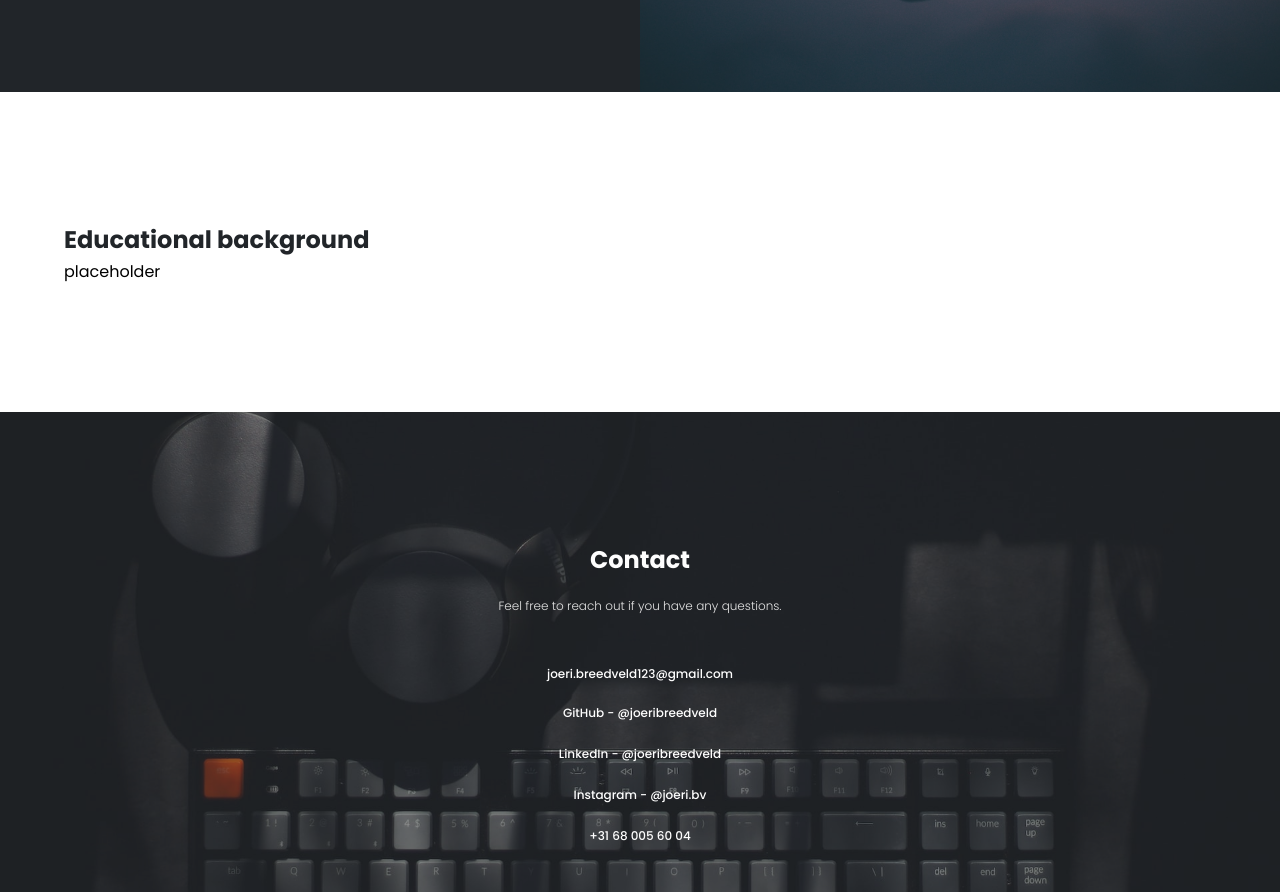
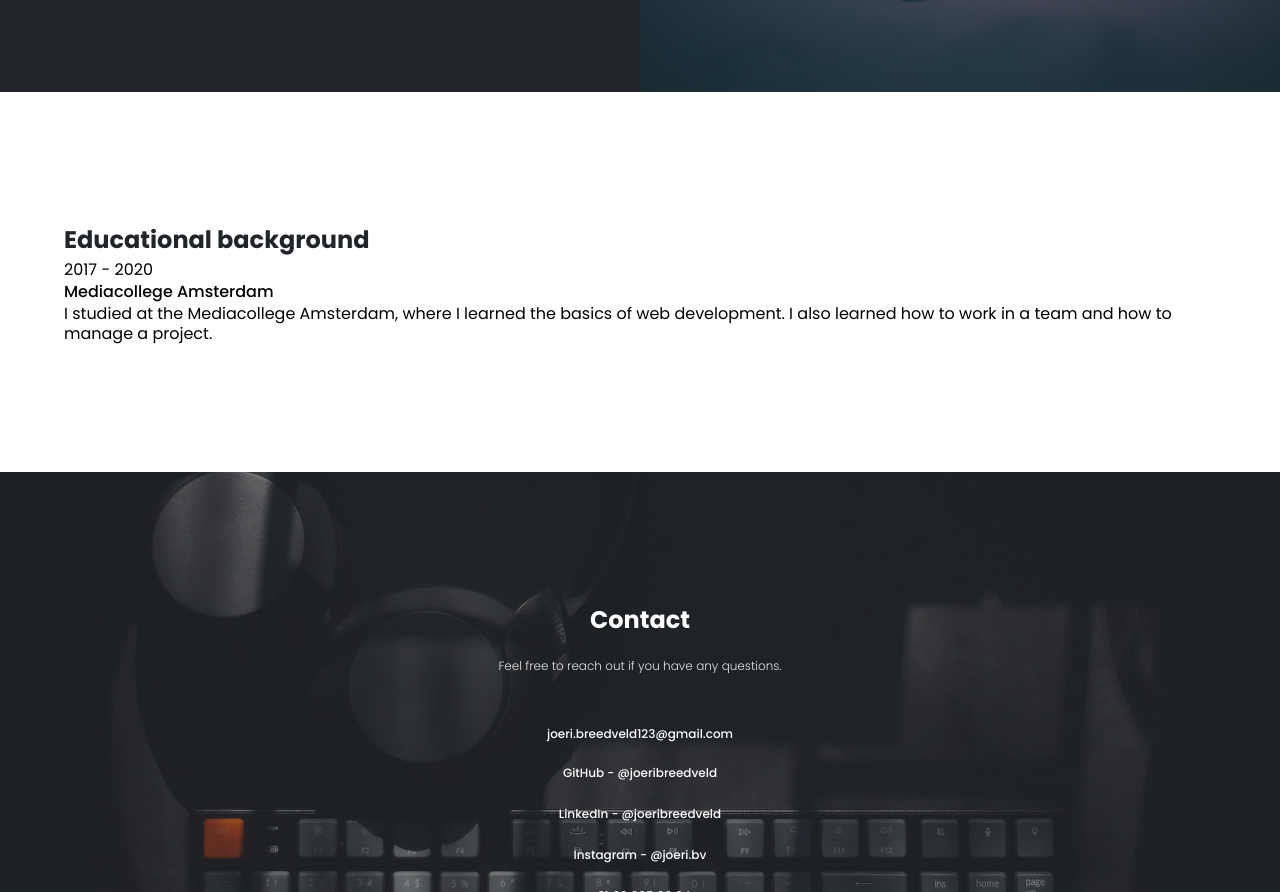
Before and after one commit to joeribreedveld/portfolio-website-v6, a Next.js app: page / in a window 1280 px wide. Shown: the part 1968-2860 px from the top of the page. Built offline with nearby package versions, Linux system fonts and the light colour scheme.

Commit message:
feat(education): change name and continue working on education components

```diff
--- /dev/null
+++ b/src/components/sections/Education/Education.tsx
@@ -0,0 +1,35 @@
+// Imports
+import { IEducationItemProps } from "./Education.types";
+
+// Functions
+const Education = () => (
+  <section className="page-width section-padding-y">
+    <h2 className="font-bold text-[#212529]">Educational background</h2>
+    <ul>
+      <EducationItem
+        title="Mediacollege Amsterdam"
+        date="2017 - 2020"
+        description="I studied at the Mediacollege Amsterdam, where I learned the basics of web development. I also learned how to work in a team and how to manage a project."
+        img="/images/mediacollege-amsterdam.png"
+      />
+    </ul>
+  </section>
+);
+
+const EducationItem = ({
+  title,
+  date,
+  description,
+  img,
+}: IEducationItemProps) => (
+  <li>
+    <article>
+      <p>{date}</p>
+      <h4>{title}</h4>
+      <p>{description}</p>
+    </article>
+  </li>
+);
+
+// Exports
+export default Education;
--- /dev/null
+++ b/src/components/sections/Education/Education.types.ts
@@ -0,0 +1,10 @@
+// Interfaces
+interface IEducationItemProps {
+  title: string;
+  img: string;
+  description: string;
+  date: string;
+}
+
+// Exports
+export type { IEducationItemProps };
--- a/src/components/sections/School/School.tsx
+++ /dev/null
@@ -1,14 +0,0 @@
-// Imports
-
-// Functions
-const School = () => (
-  <section className="page-width section-padding-y">
-    <h2 className="font-bold text-[#212529]">Educational background</h2>
-    <ul>
-      <li>placeholder</li>
-    </ul>
-  </section>
-);
-
-// Exports
-export default School;
--- a/src/pages/index.tsx
+++ b/src/pages/index.tsx
@@ -7,7 +7,7 @@ import About from "~/components/sections/About/About";
 import Contact from "~/components/sections/Contact/Contact";
 import Hero from "~/components/sections/Hero/Hero";
 import Projects from "~/components/sections/Projects/Projects";
-import School from "~/components/sections/School/School";
+import Education from "~/components/sections/Education/Education";
 
 // Functions
 const Home: NextPage = () => (
@@ -22,7 +22,7 @@ const Home: NextPage = () => (
       <Hero />
       <Projects />
       <About />
-      <School />
+      <Education />
       <Contact />
     </main>
     <Footer />
```
